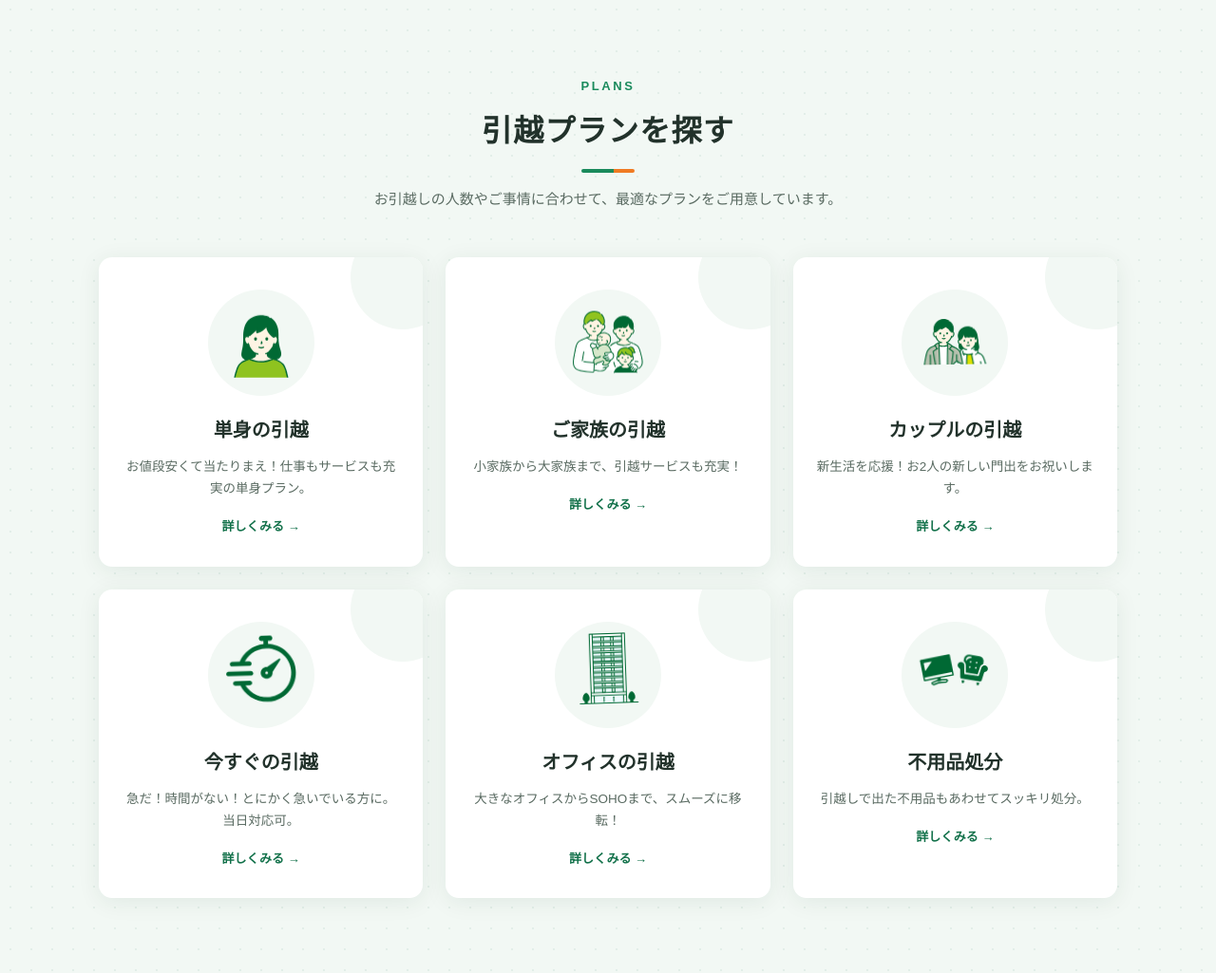
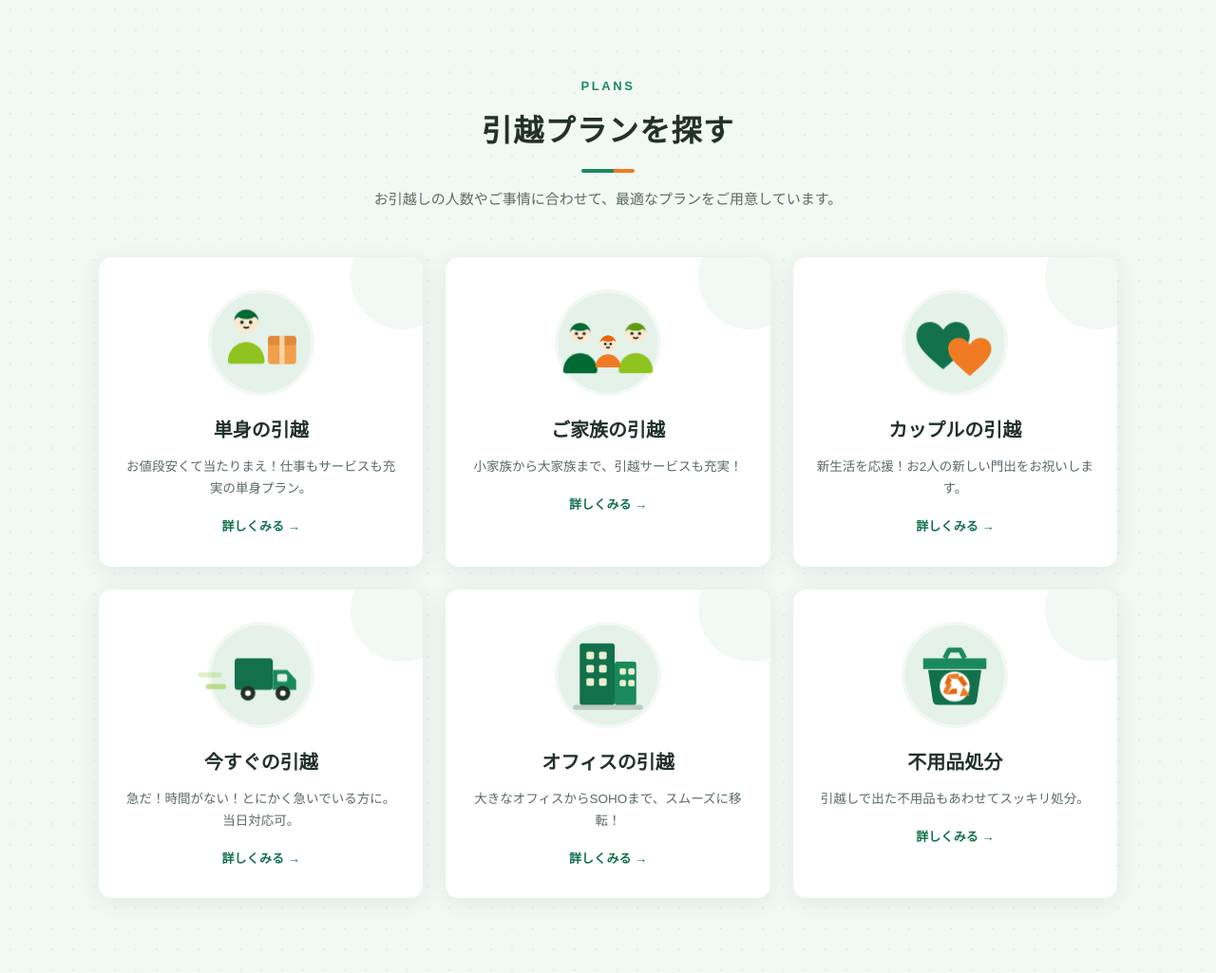
Before and after one commit to tagukichi/naniwa-h, a PHP site: page /static/ in a window 1280 px wide. Shown: the part 908-1933 px from the top of the page at 95% size. Run offline with PHP 8.4, Linux system fonts and the light colour scheme.

Commit message:
プランアイコンをインラインSVG化して常時アニメーション、ブログ背景を白に戻す
- ブログセクションの背景を白に戻した
- 引越プランの6アイコンをインラインSVGに置き換え、常時再生のアニメーションを実装
  単身: 荷物を持って弾む／まばたき
  ご家族: 3人が順番にぴょこぴょこ跳ねる
  カップル: 2つのハートが交互に鼓動／キラッと光る
  今すぐ: スピード線が流れる／車輪が回る／車体が揺れる
  オフィス: 窓が順番に点灯
  不用品: リサイクルマークが回転／フタが開閉
- ホバー依存をやめ、表示中は常に動く形にした

Co-Authored-By: Claude Fable 5 <noreply@anthropic.com>
Claude-Session: https://claude.ai/code/session_01PEi5PkPi4T8HcXmdWJjhRe

```diff
--- a/static/css/style.css
+++ b/static/css/style.css
@@ -312,13 +312,7 @@ section { padding: 80px 0; }
 .news-list a:hover { background: var(--green-050); }
 .news-list time { color: var(--green-600); font-weight: 700; font-size: 13.5px; flex-shrink: 0; }
 
-.blog {
-  background:
-    radial-gradient(rgba(18, 113, 74, .07) 1.5px, transparent 1.5px),
-    var(--green-050);
-  background-size: 22px 22px;
-  padding-top: 40px;
-}
+.blog { background: var(--white); padding-top: 40px; }
 .blog-grid { display: grid; grid-template-columns: repeat(4, 1fr); gap: 20px; }
 .blog-card { border-radius: var(--radius); overflow: hidden; border: 1px solid var(--line); background: var(--white); transition: box-shadow .25s ease; display: flex; flex-direction: column; }
 .blog-card:hover { box-shadow: var(--shadow); }
@@ -986,24 +980,8 @@ a.info-card:hover { box-shadow: var(--shadow-hover); transform: translateY(-3px)
   width: 112px; height: 112px; margin: 0 auto 18px; border-radius: 50%;
   background: var(--green-050); transition: transform .3s ease;
 }
-.plan-card:hover .icon-img { transform: scale(1.06) rotate(-2deg); }
-.plan-card .icon-img img {
-  width: 66%; height: 66%; object-fit: contain;
-  animation: icon-float 3.4s ease-in-out infinite;
-}
-.plan-card:nth-child(2) .icon-img img { animation-delay: -.5s; }
-.plan-card:nth-child(3) .icon-img img { animation-delay: -1s; }
-.plan-card:nth-child(4) .icon-img img { animation-delay: -1.5s; }
-.plan-card:nth-child(5) .icon-img img { animation-delay: -2s; }
-.plan-card:nth-child(6) .icon-img img { animation-delay: -2.5s; }
-.plan-card:hover .icon-img img { animation: icon-pop .55s ease; }
 
-@keyframes icon-float {
-  0%, 100% { transform: translateY(0) rotate(0deg); }
-  50%      { transform: translateY(-7px) rotate(-2deg); }
-}
-@keyframes icon-pop {
-  0%   { transform: translateY(0) scale(1) rotate(0deg); }
+.plan-card .icon-img svg { width: 100%; height: 100%; display: block; }
   35%  { transform: translateY(-10px) scale(1.12) rotate(-6deg); }
   65%  { transform: translateY(-4px) scale(1.04) rotate(4deg); }
   100% { transform: translateY(0) scale(1) rotate(0deg); }
@@ -1091,3 +1069,87 @@ table.data .stars { color: #f5a623; letter-spacing: 2px; }
 /* ドロワーのロゴリンク */
 .drawer-logo { display: block; transition: opacity .2s ease; }
 .drawer-logo:hover { opacity: .75; }
+
+
+/* =============================================
+   引越プランアイコンの SVG アニメーション（常時再生）
+   ============================================= */
+.plan-card .icon-img svg { overflow: visible; }
+
+/* --- 単身: 段ボールを持って弾む／たまにまばたき --- */
+.pi-single .pi-person { animation: pi-hop 2.4s ease-in-out infinite; transform-origin: 23px 49px; }
+.pi-single .pi-box    { animation: pi-hop 2.4s ease-in-out infinite .12s; transform-origin: 45px 47px; }
+.pi-single .pi-eye    { animation: pi-blink 4.2s steps(1, end) infinite; transform-origin: center; transform-box: fill-box; }
+
+/* --- 家族: 3人が順番にぴょこぴょこ --- */
+.pi-family .pi-p1 { animation: pi-hop 2.1s ease-in-out infinite;      transform-origin: 15px 49px; }
+.pi-family .pi-p2 { animation: pi-hop 2.1s ease-in-out infinite .35s; transform-origin: 48px 49px; }
+.pi-family .pi-p3 { animation: pi-hop 2.1s ease-in-out infinite .7s;  transform-origin: 32px 49px; }
+
+/* --- カップル: ハートが交互に鼓動、キラッと光る --- */
+.pi-couple .pi-heart-a { animation: pi-beat 1.9s ease-in-out infinite;      transform-origin: 25px 34px; }
+.pi-couple .pi-heart-b { animation: pi-beat 1.9s ease-in-out infinite .32s; transform-origin: 41px 40px; }
+.pi-couple .pi-sparkle { animation: pi-twinkle 2.6s ease-in-out infinite;   transform-origin: 19px 16px; }
+
+/* --- 今すぐ: スピード線が流れる／車輪が回る／車体が揺れる --- */
+.pi-now .pi-truck  { animation: pi-drive 1.1s ease-in-out infinite; }
+.pi-now .pi-wheel  { animation: pi-spin 1s linear infinite; transform-origin: center; transform-box: fill-box; }
+.pi-now .pi-line1  { animation: pi-dash 1.1s linear infinite; }
+.pi-now .pi-line2  { animation: pi-dash 1.1s linear infinite .18s; }
+.pi-now .pi-line3  { animation: pi-dash 1.1s linear infinite .36s; }
+
+/* --- オフィス: 窓が順番に点灯 --- */
+.pi-office .pi-windows rect { animation: pi-lit 3.6s ease-in-out infinite; }
+.pi-office .w1 { animation-delay: 0s; }
+.pi-office .w2 { animation-delay: .3s; }
+.pi-office .w3 { animation-delay: .6s; }
+.pi-office .w4 { animation-delay: .9s; }
+.pi-office .w5 { animation-delay: 1.2s; }
+.pi-office .w6 { animation-delay: 1.5s; }
+
+/* --- 不用品: リサイクルマークが回る／フタが開く --- */
+.pi-disused .pi-recycle { animation: pi-spin 4s linear infinite; }
+.pi-disused .pi-lid     { animation: pi-lid 2.8s ease-in-out infinite; transform-origin: 26px 22px; }
+
+@keyframes pi-hop {
+  0%, 62%, 100% { transform: translateY(0); }
+  76%           { transform: translateY(-5px); }
+  88%           { transform: translateY(-1px); }
+}
+@keyframes pi-blink {
+  0%, 92%, 100% { transform: scaleY(1); }
+  95%           { transform: scaleY(.1); }
+}
+@keyframes pi-beat {
+  0%, 55%, 100% { transform: scale(1); }
+  68%           { transform: scale(1.12); }
+  80%           { transform: scale(1.02); }
+}
+@keyframes pi-twinkle {
+  0%, 60%, 100% { opacity: 0; transform: scale(.4) rotate(0deg); }
+  75%           { opacity: 1; transform: scale(1) rotate(35deg); }
+}
+@keyframes pi-drive {
+  0%, 100% { transform: translateY(0); }
+  50%      { transform: translateY(-1.4px); }
+}
+@keyframes pi-spin {
+  to { transform: rotate(360deg); }
+}
+@keyframes pi-dash {
+  0%   { opacity: 0; transform: translateX(7px); }
+  35%  { opacity: 1; }
+  100% { opacity: 0; transform: translateX(-9px); }
+}
+@keyframes pi-lit {
+  0%, 100% { fill: #e4f2ea; }
+  50%      { fill: #ffe07a; }
+}
+@keyframes pi-lid {
+  0%, 70%, 100% { transform: translateY(0) rotate(0deg); }
+  82%           { transform: translateY(-2.5px) rotate(-7deg); }
+}
+
+@media (prefers-reduced-motion: reduce) {
+  .plan-card .icon-img svg * { animation: none !important; }
+}
--- a/static/index.html
+++ b/static/index.html
@@ -127,37 +127,139 @@
       </div>
       <div class="plan-grid">
         <a class="plan-card" href="single.html">
-          <span class="icon-img"><img src="assets/img/chars/ico-single.svg" alt="" loading="lazy"></span>
+          <span class="icon-img">
+            <svg class="pi pi-single" viewBox="0 0 64 64" aria-hidden="true">
+              <circle cx="32" cy="32" r="30" fill="#e4f2ea"/>
+              <g class="pi-box">
+                <rect x="36" y="31" width="17" height="17" rx="2" fill="#f0a04b"/>
+                <rect x="36" y="31" width="17" height="5.5" rx="2" fill="#e08a3c"/>
+                <rect x="43" y="31" width="3" height="17" fill="#f8d4a4"/>
+              </g>
+              <g class="pi-person">
+                <path d="M12 48c0-6.3 4.9-11.4 11-11.4S34 41.7 34 48a1.6 1.6 0 0 1-1.6 1.6H13.6A1.6 1.6 0 0 1 12 48z" fill="#8fc31f"/>
+                <circle cx="23" cy="24" r="7.4" fill="#fce8cf"/>
+                <path d="M15.6 24.4a7.4 7.4 0 0 1 14.8 0c0-1.6-1-2.5-2.5-3-2.6 1.7-6.9 1.7-9.7.2-1.6.6-2.6 1.5-2.6 2.8z" fill="#006934"/>
+                <circle class="pi-eye" cx="20.4" cy="24.6" r="1.1" fill="#22322b"/>
+                <circle class="pi-eye" cx="25.6" cy="24.6" r="1.1" fill="#22322b"/>
+                <path d="M21.7 27.6a2.3 2.3 0 0 0 2.6 0" stroke="#22322b" stroke-width="1.1" stroke-linecap="round" fill="none"/>
+              </g>
+            </svg>
+          </span>
           <h3>単身の引越</h3>
           <p>お値段安くて当たりまえ！仕事もサービスも充実の単身プラン。</p>
           <span class="more">詳しくみる →</span>
         </a>
         <a class="plan-card" href="family.html">
-          <span class="icon-img"><img src="assets/img/chars/ico-family.svg" alt="" loading="lazy"></span>
+          <span class="icon-img">
+            <svg class="pi pi-family" viewBox="0 0 64 64" aria-hidden="true">
+              <circle cx="32" cy="32" r="30" fill="#e4f2ea"/>
+              <g class="pi-p1">
+                <path d="M5 49c0-5.9 4.6-10.7 10.3-10.7S25.6 43.1 25.6 49a1.4 1.4 0 0 1-1.4 1.4H6.4A1.4 1.4 0 0 1 5 49z" fill="#006934"/>
+                <circle cx="15.3" cy="26" r="6.2" fill="#fce8cf"/>
+                <path d="M9.1 26.3a6.2 6.2 0 0 1 12.4 0c0-1.4-.9-2.1-2.1-2.5-2.2 1.4-5.8 1.4-8.1.2-1.4.5-2.2 1.2-2.2 2.3z" fill="#006934"/>
+                <circle cx="13" cy="26.5" r=".95" fill="#22322b"/><circle cx="17.6" cy="26.5" r=".95" fill="#22322b"/>
+                <path d="M14.1 29a2 2 0 0 0 2.4 0" stroke="#22322b" stroke-width="1" stroke-linecap="round" fill="none"/>
+              </g>
+              <g class="pi-p2">
+                <path d="M38.4 49c0-5.9 4.6-10.7 10.3-10.7S59 43.1 59 49a1.4 1.4 0 0 1-1.4 1.4H39.8A1.4 1.4 0 0 1 38.4 49z" fill="#8fc31f"/>
+                <circle cx="48.7" cy="26" r="6.2" fill="#fce8cf"/>
+                <path d="M42.5 26.3a6.2 6.2 0 0 1 12.4 0c0-1.4-.9-2.1-2.1-2.5-2.2 1.4-5.8 1.4-8.1.2-1.4.5-2.2 1.2-2.2 2.3z" fill="#5a9c14"/>
+                <circle cx="46.4" cy="26.5" r=".95" fill="#22322b"/><circle cx="51" cy="26.5" r=".95" fill="#22322b"/>
+                <path d="M47.5 29a2 2 0 0 0 2.4 0" stroke="#22322b" stroke-width="1" stroke-linecap="round" fill="none"/>
+              </g>
+              <g class="pi-p3">
+                <path d="M24.4 50.4c0-4.3 3.4-7.8 7.6-7.8s7.6 3.5 7.6 7.8z" fill="#f07b23"/>
+                <circle cx="32" cy="36" r="5" fill="#fce8cf"/>
+                <path d="M27 36.2a5 5 0 0 1 10 0c0-1.2-.7-1.8-1.7-2.1-1.8 1.1-4.7 1.1-6.5.2-1.1.4-1.8 1-1.8 1.9z" fill="#e8650f"/>
+                <circle cx="30.4" cy="36.4" r=".8" fill="#22322b"/><circle cx="33.6" cy="36.4" r=".8" fill="#22322b"/>
+                <path d="M31.2 38.4a1.6 1.6 0 0 0 1.7 0" stroke="#22322b" stroke-width=".9" stroke-linecap="round" fill="none"/>
+              </g>
+            </svg>
+          </span>
           <h3>ご家族の引越</h3>
           <p>小家族から大家族まで、引越サービスも充実！</p>
           <span class="more">詳しくみる →</span>
         </a>
         <a class="plan-card" href="couple.html">
-          <span class="icon-img"><img src="assets/img/chars/ico-couple.svg" alt="" loading="lazy"></span>
+          <span class="icon-img">
+            <svg class="pi pi-couple" viewBox="0 0 64 64" aria-hidden="true">
+              <circle cx="32" cy="32" r="30" fill="#e4f2ea"/>
+              <path class="pi-heart-a" d="M25 48C15.5 40 9 34.5 9 27.6 9 22.9 12.6 19.5 17 19.5c2.7 0 5.3 1.3 7 3.5l1 1.3 1-1.3c1.7-2.2 4.3-3.5 7-3.5 4.4 0 8 3.4 8 8.1C41 34.5 34.5 40 25 48z" fill="#12714a"/>
+              <path class="pi-heart-b" d="M41 52c-7.6-6.4-13-10.9-13-16.4 0-3.8 2.9-6.5 6.4-6.5 2.2 0 4.3 1 5.6 2.8l1 1.3 1-1.3c1.4-1.8 3.4-2.8 5.6-2.8 3.5 0 6.4 2.7 6.4 6.5C54 41.1 48.6 45.6 41 52z" fill="#f07b23"/>
+              <g class="pi-sparkle" fill="#8fc31f">
+                <path d="M19 12l1.1 2.6L22.7 16l-2.6 1.1L19 19.7l-1.1-2.6L15.3 16l2.6-1.1z"/>
+              </g>
+            </svg>
+          </span>
           <h3>カップルの引越</h3>
           <p>新生活を応援！お2人の新しい門出をお祝いします。</p>
           <span class="more">詳しくみる →</span>
         </a>
         <a class="plan-card" href="now.html">
-          <span class="icon-img"><img src="assets/img/chars/ico-now.svg" alt="" loading="lazy"></span>
+          <span class="icon-img">
+            <svg class="pi pi-now" viewBox="0 0 64 64" aria-hidden="true">
+              <circle cx="32" cy="32" r="30" fill="#e4f2ea"/>
+              <g class="pi-lines" stroke="#8fc31f" stroke-width="3.2" stroke-linecap="round">
+                <path class="pi-line1" d="M4 25h9"/>
+                <path class="pi-line2" d="M2 32h11"/>
+                <path class="pi-line3" d="M4 39h9"/>
+              </g>
+              <g class="pi-truck">
+                <rect x="16" y="22" width="23" height="19" rx="2" fill="#12714a"/>
+                <path d="M39 29h8.6l5.4 6v6H39z" fill="#1a8a5c"/>
+                <rect x="41.6" y="31.4" width="6" height="4.6" rx="1" fill="#e4f2ea"/>
+                <circle class="pi-wheel" cx="24" cy="43" r="4.4" fill="#22322b"/>
+                <circle cx="24" cy="43" r="1.7" fill="#fff"/>
+                <circle class="pi-wheel" cx="45" cy="43" r="4.4" fill="#22322b"/>
+                <circle cx="45" cy="43" r="1.7" fill="#fff"/>
+              </g>
+            </svg>
+          </span>
           <h3>今すぐの引越</h3>
           <p>急だ！時間がない！とにかく急いでいる方に。当日対応可。</p>
           <span class="more">詳しくみる →</span>
         </a>
         <a class="plan-card" href="office.html">
-          <span class="icon-img"><img src="assets/img/chars/ico-office.svg" alt="" loading="lazy"></span>
+          <span class="icon-img">
+            <svg class="pi pi-office" viewBox="0 0 64 64" aria-hidden="true">
+              <circle cx="32" cy="32" r="30" fill="#e4f2ea"/>
+              <rect x="15" y="13" width="21" height="37" rx="1.5" fill="#12714a"/>
+              <rect x="36" y="24" width="13" height="26" rx="1.5" fill="#1a8a5c"/>
+              <g class="pi-windows" fill="#e4f2ea">
+                <rect class="w1" x="19" y="18" width="4.6" height="4.6" rx="1"/>
+                <rect class="w2" x="26.6" y="18" width="4.6" height="4.6" rx="1"/>
+                <rect class="w3" x="19" y="26" width="4.6" height="4.6" rx="1"/>
+                <rect class="w4" x="26.6" y="26" width="4.6" height="4.6" rx="1"/>
+                <rect class="w5" x="19" y="34" width="4.6" height="4.6" rx="1"/>
+                <rect class="w6" x="26.6" y="34" width="4.6" height="4.6" rx="1"/>
+                <rect class="w2" x="39" y="28" width="3.8" height="3.8" rx="1"/>
+                <rect class="w4" x="44.2" y="28" width="3.8" height="3.8" rx="1"/>
+                <rect class="w6" x="39" y="35" width="3.8" height="3.8" rx="1"/>
+                <rect class="w1" x="44.2" y="35" width="3.8" height="3.8" rx="1"/>
+              </g>
+              <rect x="11" y="50" width="42" height="3" rx="1.5" fill="#22322b" opacity=".2"/>
+            </svg>
+          </span>
           <h3>オフィスの引越</h3>
           <p>大きなオフィスからSOHOまで、スムーズに移転！</p>
           <span class="more">詳しくみる →</span>
         </a>
         <a class="plan-card" href="disused.html">
-          <span class="icon-img"><img src="assets/img/chars/ico-disused.svg" alt="" loading="lazy"></span>
+          <span class="icon-img">
+            <svg class="pi pi-disused" viewBox="0 0 64 64" aria-hidden="true">
+              <circle cx="32" cy="32" r="30" fill="#e4f2ea"/>
+              <path d="M16 29h32l-2.8 18.6a3 3 0 0 1-3 2.4H21.8a3 3 0 0 1-3-2.4z" fill="#12714a"/>
+              <path d="M13 22h38v6.4H13z" fill="#1a8a5c"/>
+              <path class="pi-lid" d="M26 22l2.6-5h6.8l2.6 5" fill="none" stroke="#1a8a5c" stroke-width="3" stroke-linejoin="round"/>
+              <g transform="translate(32 39)">
+                <circle r="9" fill="#fff"/>
+                <g class="pi-recycle">
+                  <path d="M-1.3-6.4l2.6-1.5 3.2 5.6-2.6 1.5zM4.9 1.1l3.2.1-3.1 5.4-2.7-1.6zM-4.9 1.3l1.6 2.8-6.3.1 3.1-5.4z" fill="#f07b23"/>
+                  <path d="M-1.3-6.4L-4.3-1.3l2.7 1.6 1.6-2.8zM8.1 1.2L5.1-3.9 2.4-2.3l1.6 2.8zM-3.3 4.1l6.2.1v3.1l-6.3-.1z" fill="#e8650f"/>
+                </g>
+              </g>
+            </svg>
+          </span>
           <h3>不用品処分</h3>
           <p>引越しで出た不用品もあわせてスッキリ処分。</p>
           <span class="more">詳しくみる →</span>
```
Also changed, not shown: src/pages/index.html (+108 -6 lines).
